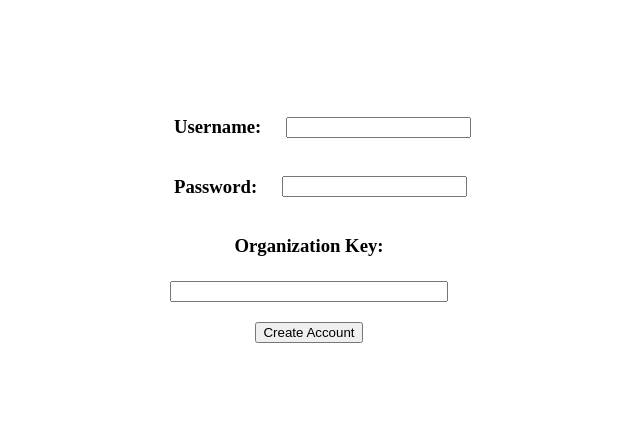
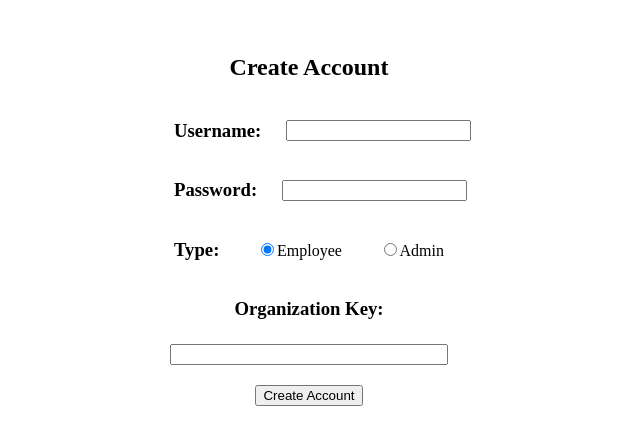
Before and after one commit to SafePrompt/SafePrompt, a React app: page /signup in a window 1280 px wide. Shown: the part 188-632 px from the top of the page, without its empty margins (331-971 px from the left). Built offline with nearby package versions, Linux system fonts and the light colour scheme.

Commit message:
auth with state setting

```diff
--- a/src/Client/App.tsx
+++ b/src/Client/App.tsx
@@ -2,15 +2,22 @@ import React from 'react';
 import Landing from './Pages/Landing';
 import Login from './Pages/Login';
 import Main from './Pages/Main';
-import SignupWorker from './Pages/SignupWorker';
+import Signup from './Pages/Signup';
 import { useState } from 'react';
 import { BrowserRouter as Router, Route, Routes } from 'react-router-dom';
 import Settings from './Pages/Settings';
 import Prompts from './Pages/Prompts';
+import AdminView from './Pages/AdminView';
 
 const App: React.FunctionComponent = () => {
+
     const [inputText, setInputText] = useState('');
     const [outputText, setOutputText] = useState('');
+    const [orgKey, setOrgKey] = useState('')
+
+    function setOrg (org:string){
+        setOrgKey(org)
+    }
 
 
 
@@ -21,7 +28,8 @@ const App: React.FunctionComponent = () => {
                 <Route path="/main" element={<Main />} />
                 <Route path="/settings" element={<Settings />} />
                 <Route path="/prompts" element={<Prompts />} />
-                <Route path="/signup" element={<SignupWorker />} />
+                <Route path="/signup" element={<Signup orgFunc={setOrg} />} />
+                <Route path="/adminview" element={<AdminView />}/>
             </Routes>
         </Router>
     )
--- a/src/Client/Pages/AdminView.tsx
+++ b/src/Client/Pages/AdminView.tsx
@@ -0,0 +1,16 @@
+// checkbox for each filter field
+// submit button
+// keyword entry option (Keyword/type)
+
+import React, { useState } from "react";
+
+const AdminView: React.FunctionComponent = () => {
+    const filters: string[] = ['Currency', 'Email', 'EIN', 'SSN', 'Phone', 'Keyword(s)']
+    const [selectedFilters, setSelectedFilters] = useState<string[]>([])
+
+  return (
+    <div>AdminView</div>
+  )
+}
+
+export default AdminView
--- a/src/Client/Pages/Login.css
+++ b/src/Client/Pages/Login.css
@@ -1,4 +1,4 @@
-.container2 {
+.container {
     width: 100%;
     height: 100%;
     /* height: 100% - 10px; */
@@ -29,6 +29,14 @@
     flex-direction: row;
     justify-content: space-between;
     align-items: center;
+}
+
+.radioField{
+    display: flex;
+    flex-direction: row;
+    justify-content: space-between;
+    align-items: center;
+    width: 100%;
 }
 
 .inputOrg {
--- a/src/Client/Pages/Login.tsx
+++ b/src/Client/Pages/Login.tsx
@@ -1,13 +1,20 @@
 import React from 'react';
+import {useNavigate} from 'react-router-dom'
 import './Login.css';
 
 const Login: React.FunctionComponent = () => {
+
+    const navigate = useNavigate();
+
+    const handleSignup = ()=>navigate('/signup')
 
   return (
 
 
         <div className = 'container'>
+             <h2>Login</h2>
         <div className = 'inputSection'>
+        {/* <h2>Login</h2> */}
         {/* <div className = 'nav'>Admin</div> */}
             <div className = 'inputField'>
                 <h3>Username</h3>
@@ -18,8 +25,9 @@ const Login: React.FunctionComponent = () => {
                 <input></input>
             </div>
             <div className = 'buttonSection'>
-                <button>Log In</button>
-                <button>Sign Up</button>
+                <button>Login</button>
+                <button onClick = {handleSignup}>Create Account</button>
+
             </div>
         </div>
     </div>
--- /dev/null
+++ b/src/Client/Pages/Signup.tsx
@@ -0,0 +1,96 @@
+import React, {useState} from 'react';
+import './Login.css';
+import axios from 'axios';
+
+interface SignupProps {
+    orgFunc: (org: string) => void;
+}
+
+const Signup: React.FunctionComponent<SignupProps> = ({orgFunc}) => {
+
+    const [admin, setAdmin] = useState(false);
+    const [username, setUsername] = useState("");
+    const [password, setPassword] = useState("");
+    const [org, setOrg] = useState("");
+
+    const handleAdmin = ()=>{
+        setAdmin((adminState)=>!adminState)
+
+
+    }
+    console.log('admin', admin)
+
+
+
+
+    const handleSignup = async () =>{
+        if (admin){
+
+            let response = await axios({
+                method: "post",
+                url: "http://localhost:3000/admin/signup",
+                headers: {
+                  "Content-Type": "application/json",
+                },
+                data: {
+                  username: username,
+                  password: password
+                },
+              });
+
+
+              orgFunc(response.data)
+
+
+        }else{
+
+        }
+
+
+
+    }
+
+    console.log('admin', admin)
+
+
+
+  return (
+
+
+        <div className = 'container'>
+
+        <div className = 'inputSection'>
+        <h2>Create Account</h2>
+        {/* <div className = 'nav'>Admin</div> */}
+            <div className = 'inputField'>
+                <h3>Username:</h3>
+                <input value = {username} onChange = {(e)=>setUsername(e.target.value)}></input>
+            </div>
+            <div className = 'inputField'>
+                <h3>Password:</h3>
+                <input value = {password} onChange = {(e)=>setPassword(e.target.value)}></input>
+            </div>
+            <div className = 'radioField'>
+                <h3>Type:</h3>
+                <div>
+                    <input type = 'radio' name='adminSelect' id = 'worker' checked = {!admin} onChange = {handleAdmin}></input>
+                    <label htmlFor='worker' >Employee</label>
+                </div>
+                <div>
+                <input type = 'radio' name='adminSelect' id = 'admin' checked = {admin} onChange = {handleAdmin}></input>
+                <label htmlFor='admin'>Admin</label>
+                </div>
+            </div>
+            {!admin && <div className = 'inputOrg'>
+                <h3>Organization Key:</h3>
+                <input value = {org} onChange = {(e)=>setOrg(e.target.value)}></input>
+            </div>}
+            <div className = 'buttonSection'>
+                <button>Create Account</button>
+            </div>
+        </div>
+    </div>
+  )
+}
+
+export default Signup;
--- a/src/Client/Pages/SignupWorker.tsx
+++ /dev/null
@@ -1,32 +0,0 @@
-import React from 'react';
-import './Login.css';
-
-const SignupWorker: React.FunctionComponent = () => {
-
-  return (
-
-
-        <div className = 'container'>
-        <div className = 'inputSection'>
-        {/* <div className = 'nav'>Admin</div> */}
-            <div className = 'inputField'>
-                <h3>Username:</h3>
-                <input></input>
-            </div>
-            <div className = 'inputField'>
-                <h3>Password:</h3>
-                <input></input>
-            </div>
-            <div className = 'inputOrg'>
-                <h3>Organization Key:</h3>
-                <input></input>
-            </div>
-            <div className = 'buttonSection'>
-                <button>Create Account</button>
-            </div>
-        </div>
-    </div>
-  )
-}
-
-export default SignupWorker;
```
Also changed, not shown: src/Client/Pages/SignupAdmin.tsx (deleted).
